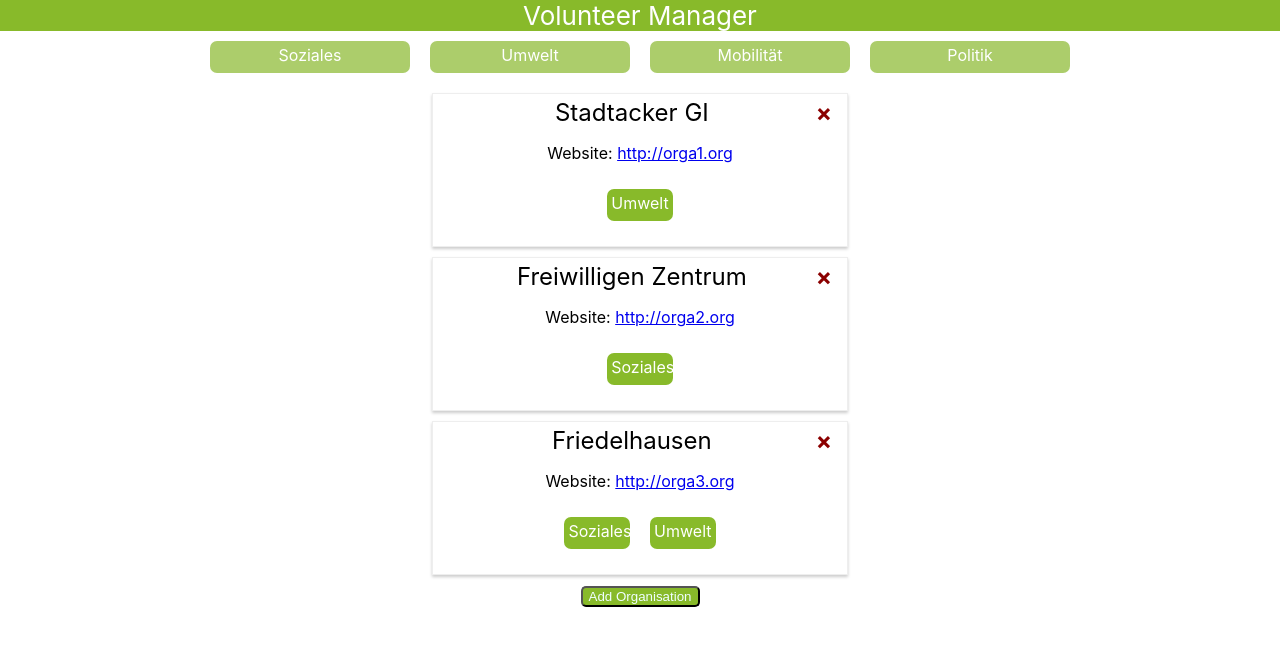
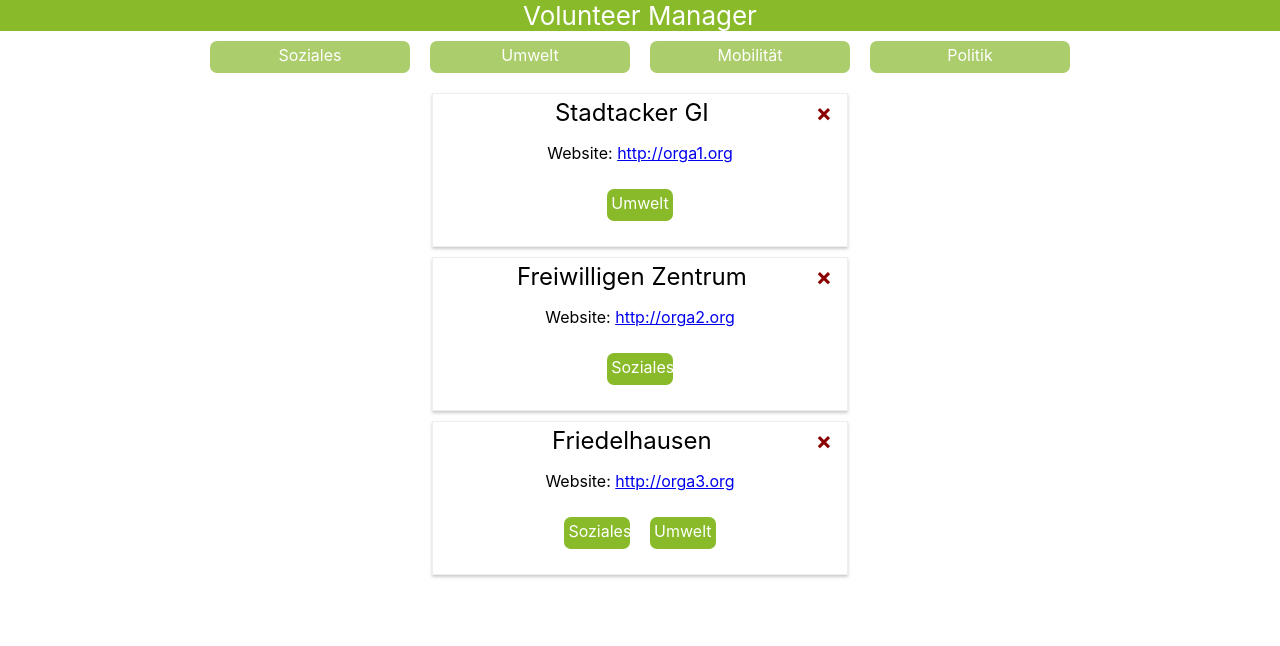
Before and after one commit to BaseVentura/Mule, a React (Create React App) app: page / in a window 1280 px wide. Shown: the top 646 px of the page. Built offline with nearby package versions, Linux system fonts and the light colour scheme.

Commit message:
emoved orgaadderButton

```diff
--- a/src/Containers/Orgamanager.js
+++ b/src/Containers/Orgamanager.js
@@ -1,8 +1,8 @@
 import React, { Component } from 'react';
 import OrgaList from '../Components/OrgaList';
-import styles from '../App.module.css'
 import OrgaAdder from '../Components/OrgaAdder';
 import LabelControl from '../Components/LabelControl';
+import styles from '../App.module.css'
 
 class Orgamanager extends Component {
 
@@ -51,11 +51,14 @@ class Orgamanager extends Component {
     render() {
 
         return (
-            <div>
+            <div className="Filters">
+               <div className="Filters">
                {this.state.labels.map((label) =>  (<LabelControl labelIds={this.state.activeFilterID} LabelName={label.name} id={label.id} key={label.id} clicked={()=>this.updateFilterArray(label.id)}/>))}
-                <OrgaList labels= {this.state.labels} orgas={this.state.orgas} filter={this.state.activeFilterID} clickDelete={this.deleteOrga}/>
-                <button className={styles.Button} onClick={this.toggleOrgaAdder}>Add Organisation</button>
-                <OrgaAdder labels={this.state.labels} show={this.state.showOrgaAdder} hide={this.toggleOrgaAdder} click={this.addOrga}/>
+                </div>
+                <div>
+                  <OrgaList labels= {this.state.labels} orgas={this.state.orgas} filter={this.state.activeFilterID} clickDelete={this.deleteOrga}/>
+                  <OrgaAdder labels={this.state.labels} show={this.state.showOrgaAdder} hide={this.toggleOrgaAdder} click={this.addOrga}/>
+                </div>
             </div>
         );
     }
```
